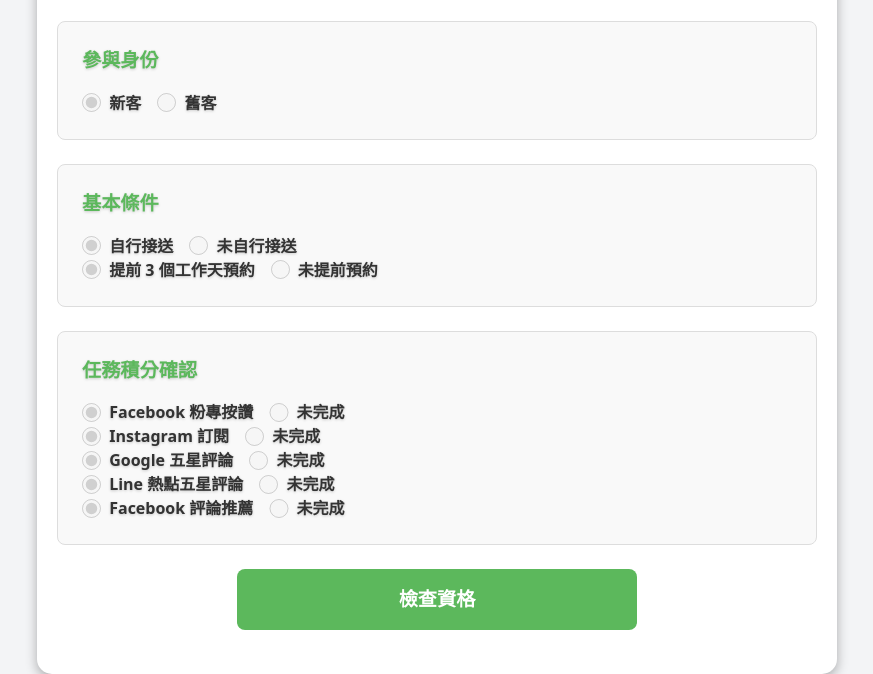
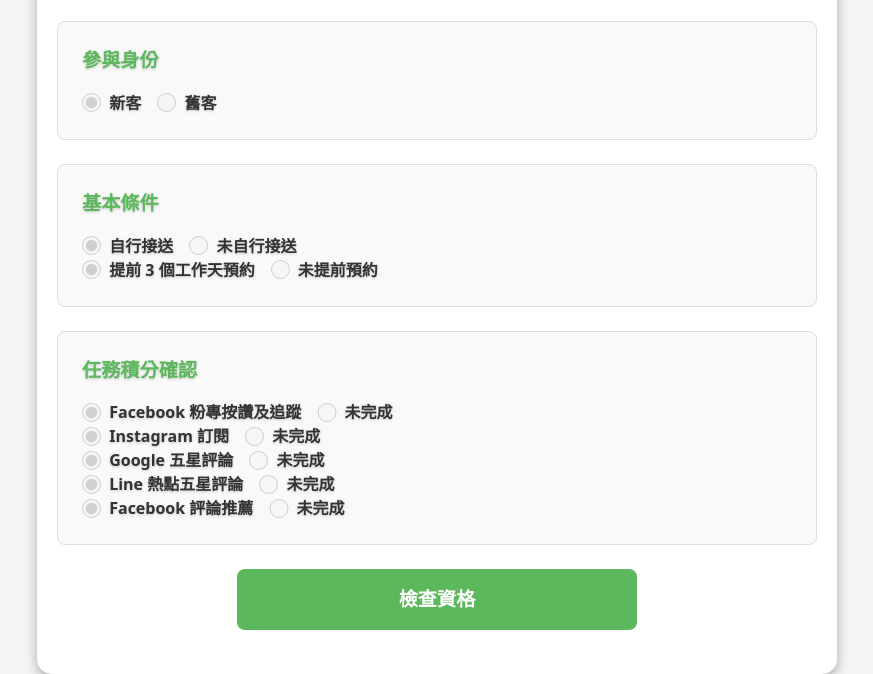
Before and after one commit to igosalonoffical/igosalonoffical.github.io, a website: page activity/a20250125/qualification/a20250125_qualification.html in a window 1280 px wide. Shown: the part 139-813 px from the top of the page, without its empty margins (203-1076 px from the left). Drawn offline with Linux system fonts and the light colour scheme; files that its build step writes are made by us from their sources; sample sign-in values are in the browser's storage.

Commit message:
調整文字

```diff
--- a/activity/a20250125/qualification/a20250125_qualification.html
+++ b/activity/a20250125/qualification/a20250125_qualification.html
@@ -113,7 +113,7 @@
       <div class="form-section">
         <div class="form-section-title">任務積分確認</div>
         <div class="radio-group">
-          <label><input type="radio" name="fbLike" value="yes" checked> Facebook 粉專按讚</label>
+          <label><input type="radio" name="fbLike" value="yes" checked> Facebook 粉專按讚及追蹤</label>
           <label><input type="radio" name="fbLike" value="no"> 未完成</label>
         </div>
         <div class="radio-group">
```
Also changed, not shown: activity/a20250125/edm/a20250125.html (+1 -1 lines).
